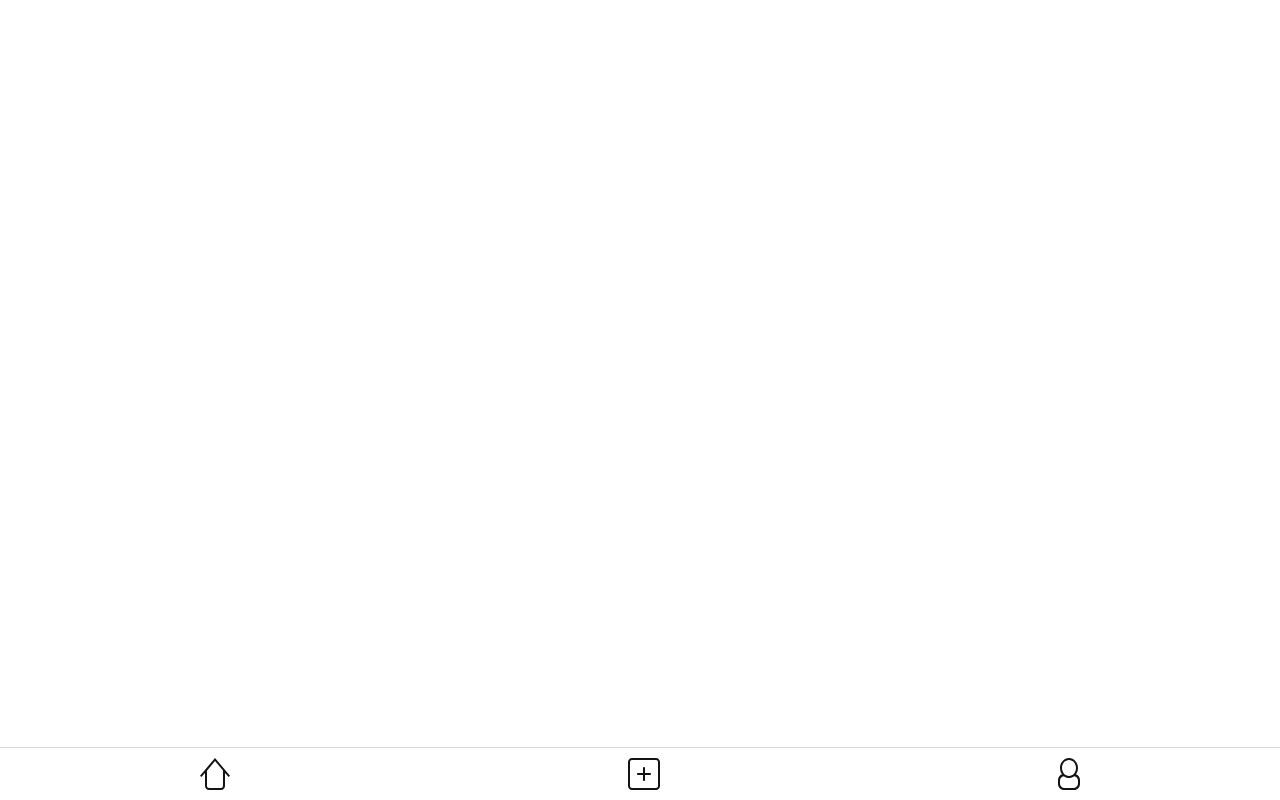
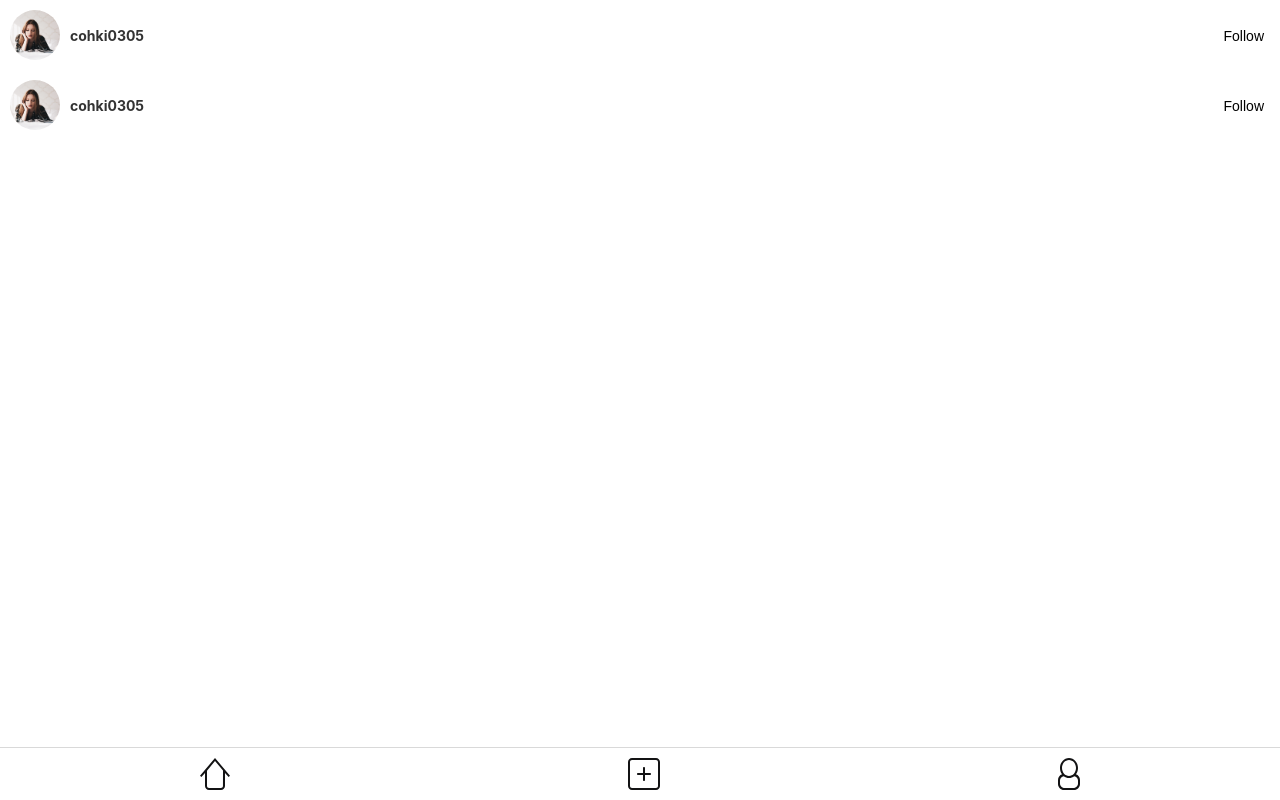
Before and after one commit to seichanman/vue-insta, a Nuxt app: page /users in a window 1280 px wide. Before the commit this address had no page. Built offline with nearby package versions, Linux system fonts and the light colour scheme.

Commit message:
user.vue

```diff
--- /dev/null
+++ b/components/User.vue
@@ -0,0 +1,48 @@
+<template>
+ <div class="user">
+   <div class="user__info">
+     <div class="user__avatar">
+       <a><img src="/images/post1.jpg" class="user__image"></a>
+     </div>
+     <div class="user__name">
+       <p>cohki0305</p>
+     </div>
+   </div>
+   <div class="follow">
+     <button class="follow__btn">Follow</button>
+   </div>
+ </div>
+</template>
+
+<style lang="scss" scoped>
+  .user {
+    align-items: center;
+    display: flex;
+    justify-content: space-between;
+    padding: 10px;
+    &__info {
+      align-items: center;
+      display: flex;
+    }
+    &__avatar {
+      border-radius: 50%;
+      height: 50px;
+      margin-right: 10px;
+      overflow: hidden;
+      width: 50px;
+    }
+    &__image {
+      transform: translateY( -10%);
+    }
+    &__name {
+      font-size: 1.4rem;
+      font-weight: bold;
+    }
+  }
+  .follow {
+    &__btn {
+      background-color: #fff;
+      font-size: 1.4rem;
+    }
+  }
+</style>
--- /dev/null
+++ b/pages/users/index.vue
@@ -0,0 +1,15 @@
+<template>
+ <div class="users">
+   <user />
+   <user />
+ </div>
+</template>
+
+<script>
+import User from '~/components/User.vue'
+export default {
+ components: {
+   User
+ }
+}
+</script>
```
Also changed, not shown: 1 other file (tests, documents, lock files or other folders).
